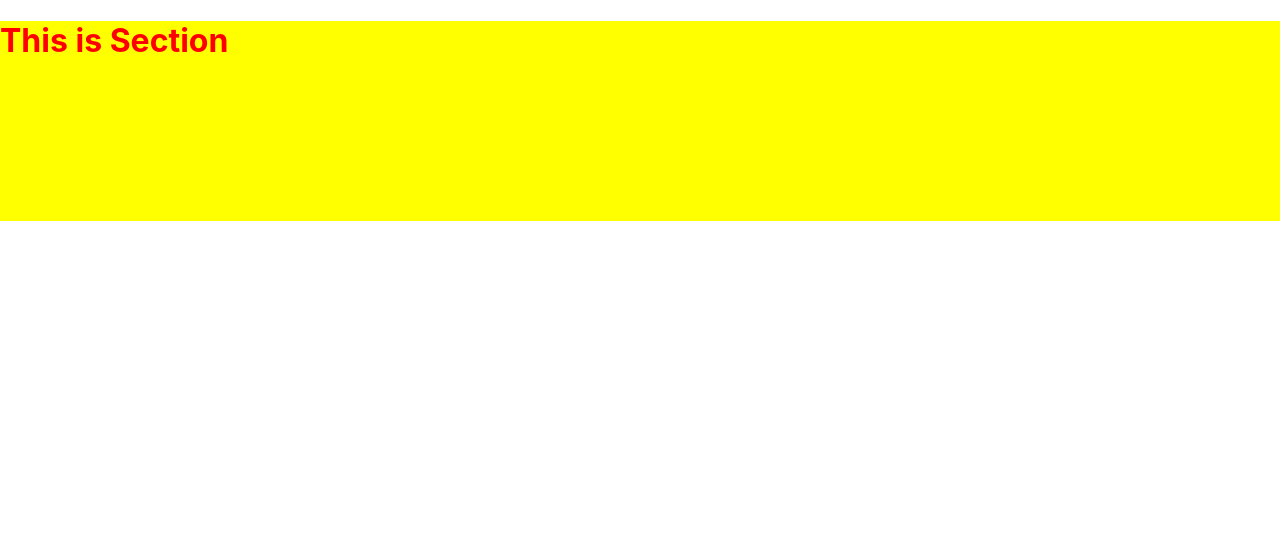
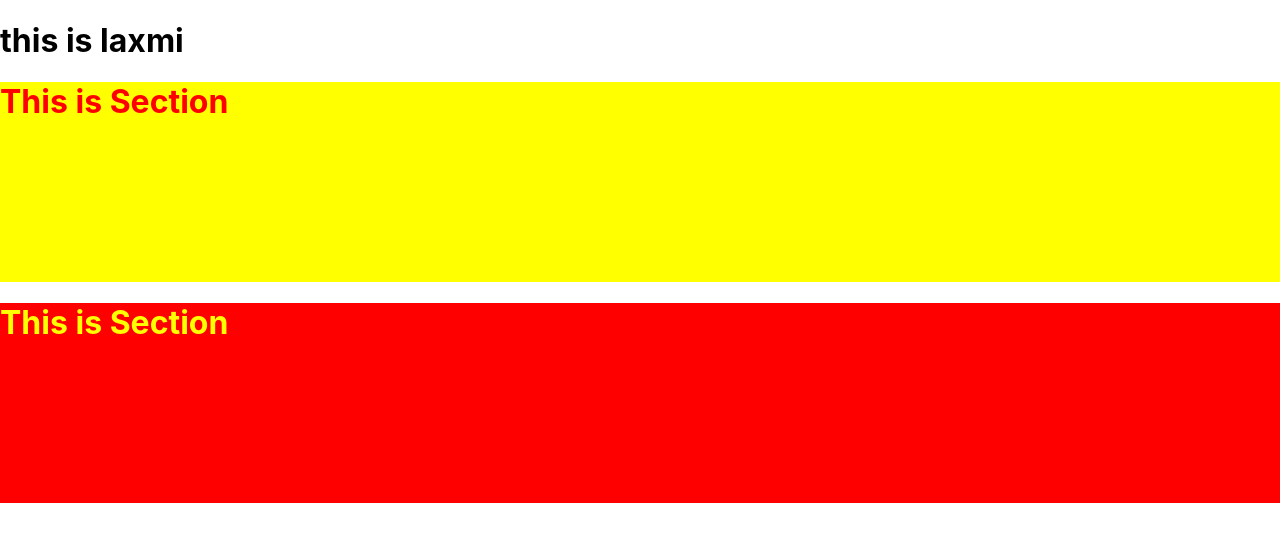
Before and after one commit to laxmi20936/Titan_UI, a React (Create React App) app: page / in a window 1280 px wide. Shown: the top 542 px of the page. Built offline with nearby package versions, Linux system fonts and the light colour scheme.

Commit message:
footer added

```diff
--- a/src/App.js
+++ b/src/App.js
@@ -1,11 +1,13 @@
 // import logo from './logo.svg';
 import {Section } from './components/Section'
+import {Footer } from './components/Footer'
 
 function App() {
   return (
     <div className="App">
+      <h1>this is laxmi</h1>
       <Section/>
-
+      <Footer/>
     </div>
   );
 }
--- /dev/null
+++ b/src/components/Footer.js
@@ -0,0 +1,9 @@
+const section = {
+    color:"yellow",
+    height:"200px",
+    backgroundColor: "red"
+
+}
+export const Footer = ()=>{
+    return <h1 style={section}>This is Section</h1>
+}
```
